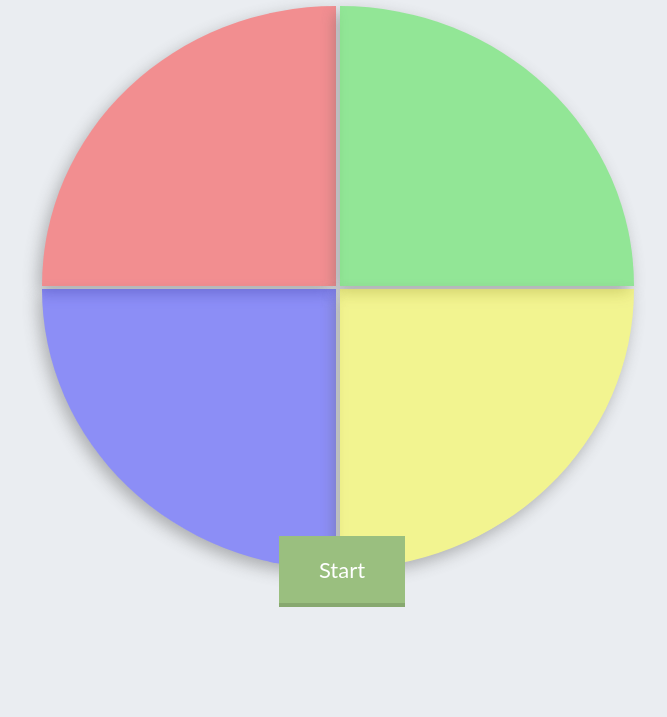
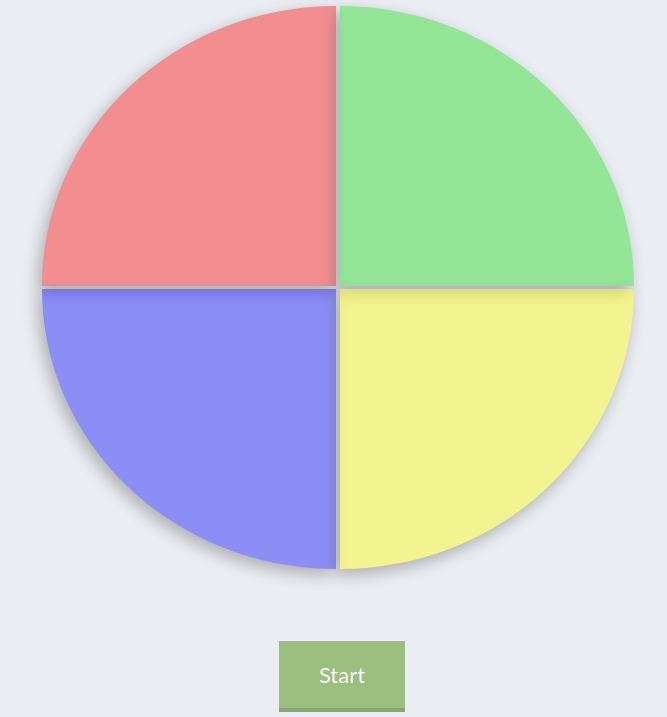
Before and after one commit to matanbe20/simon, a plain HTML site: page index.html in a window 1280 px wide. Shown: the part 114-831 px from the top of the page, without its empty margins (298-965 px from the left). Before the commit the page ends 800 px from the top, so only its background shows below. Drawn offline with Linux system fonts and the light colour scheme.

Commit message:
change btn pos

```diff
--- a/style.css
+++ b/style.css
@@ -5,7 +5,6 @@
   opacity: 0.4;
   cursor: pointer;
   box-shadow: -4px 6px 16px 0px #525252;
-
 }
 .one {
   border-top-left-radius: 100%;
@@ -29,15 +28,14 @@
 }
 
 .container {
-
 }
 
 show {
-  display: block
+  display: block;
 }
 
 hide {
-  display: none
+  display: none;
 }
 
 .container h2 {
@@ -49,9 +47,9 @@
   color: #6b6a6a;
 }
 
-.start-btn{
+.start-btn {
   text-align: center;
-  margin-top: 530px;
+  margin-top: 635px;
   transition: 0.5s all;
 }
 
@@ -63,7 +61,6 @@
   height: 70%;
   min-width: 450px;
   min-height: 450px;
-
   max-width: 600px;
   max-height: 600px;
   transform: translate(-50%, 0);
```
